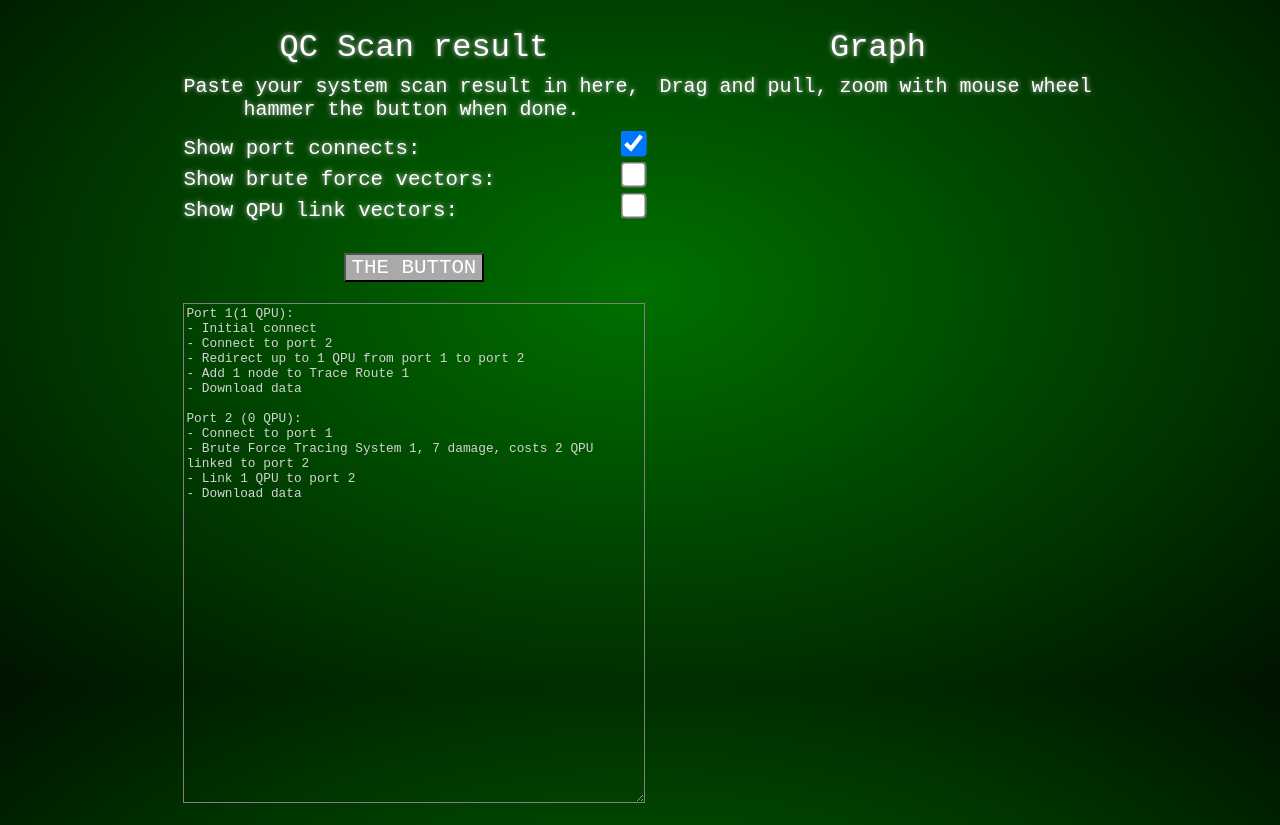
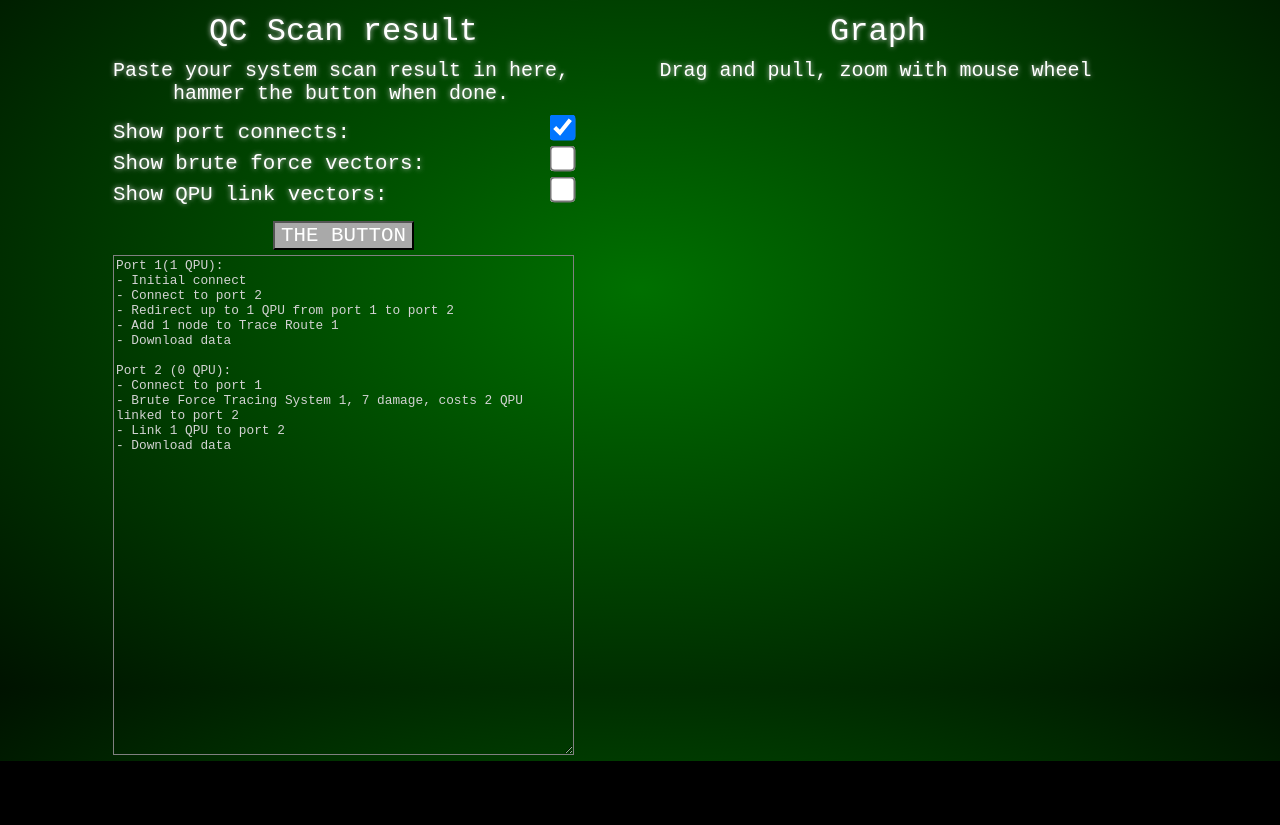
Before and after one commit to b0tting/vis_the_machine, a plain HTML site: page index.html in a window 1280 px wide. Shown: the part 112-937 px from the top of the page. After the commit the page ends 873 px from the top, so only its background shows below. Drawn offline with nearby package versions, Linux system fonts and the light colour scheme; a script that the page names is missing.

Commit message:
Makes use of large monitors for visualisation

```diff
--- a/index.html
+++ b/index.html
@@ -28,20 +28,20 @@ Schiet gerust een issue of pull request in als je een verbeter voorstel hebt, ik
 Ik heb een CSS held nodig!
 
 -->
-    <div class=".container">
-        <div class="position-relative m-md12 text-center d-flex justify-content-center">
-            <div class="col-md-12 mx-auto text-center">
+    <div class="container-fluid">
+        <div class="position-relative col-lg-12 col-xl-12 text-center d-flex justify-content-center">
+            <div class="col-lg-12 col-xl-12 mx-auto text-center">
                 <img src="logo.png" alt="Hack from the Damn">
                 <p class="lead font-weight-normal">A visualizer for Quantum computer descriptions</p>
             </div>
         </div>
-        <div class="d-md-flex flex-md-equal w-100 my-md-12 d-flex justify-content-center">
+        <div class="d-md-flex flex-md-equal w-100 my-lg-12 my-xl-12 d-flex justify-content-center">
             <div class="text-center text-white my-6">
-                <div class="my-3">
+                <div class="my-6">
                     <h2 class="display-5">QC Scan result</h2>
                     <p class="lead">Paste your system scan result in here, <br>hammer the button when done.</p>
                 </div>
-                <div class="my-3 boxes">
+                <div class="my-6 boxes">
                     <div class="box">
                         <label for="showConnect" class="checkboxtext">Show port connects: </label>
                         <input type="checkbox" id="showConnect" checked />
@@ -57,11 +57,11 @@ Ik heb een CSS held nodig!
                         </br>
                     </div>
                 </div>
-                <div class="my-3 button">
+                <div class="my-6 button">
                     </br>
                     <button onclick="draw()">THE BUTTON</button>
                 </div>
-                <div class="my-3 textarea">
+                <div class="my-6 textarea">
                     <textarea id="hack_descriptor">
 Port 1(1 QPU):
 - Initial connect
@@ -78,11 +78,11 @@ Port 2 (0 QPU):
                 </textarea>
                 </div>
             </div>
-            <div class="text-center text-white my-6">
-                <div class="my-3 graph">
+            <div class="text-center text-white col-6">
+                <div class="my-6 graph">
                     <h2 class="display-5">Graph</h2>
                     <p class="lead">Drag and pull, zoom with mouse wheel</p>
-                    <div class="my-3 viscanvas" id="mynetwork"></div>
+                    <div class="my-6 viscanvas" id="mynetwork"></div>
                 </div>
             </div>
         </div>
```
